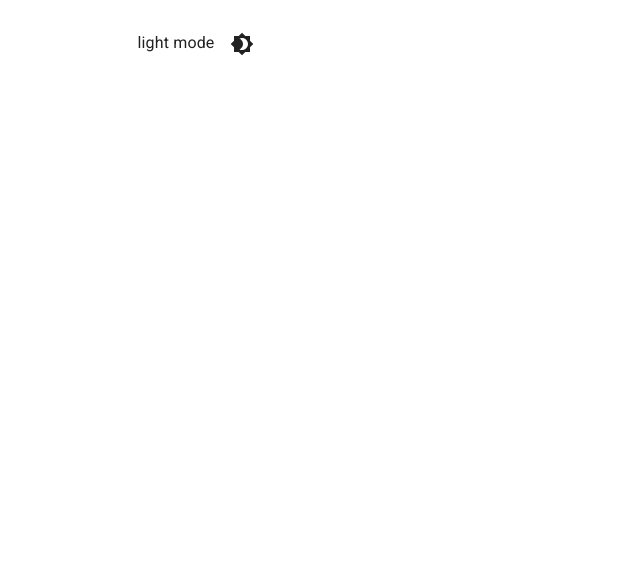
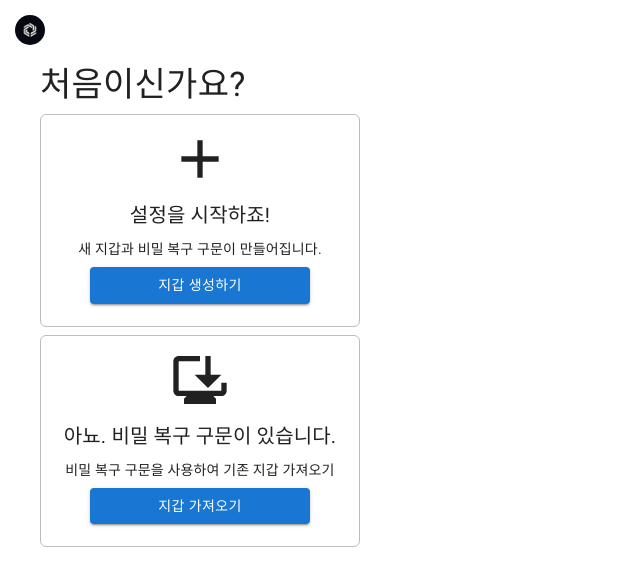
Before and after one commit to codestates/BTA1stProject-20, a React (Create React App) app in the folder client/: page /first-time in a window 1280 px wide. Before the commit this address had no page. Shown: the top 586 px of the page, without its empty margins (0-640 px from the left). Built offline with nearby package versions, Linux system fonts and the light colour scheme.

Commit message:
ui: 불필요한 Page 제거 및 지갑 여부 묻는 페이지 추가

```diff
--- a/client/src/App.tsx
+++ b/client/src/App.tsx
@@ -1,9 +1,8 @@
 import {useMemo, useState} from 'react';
-import {Box, Button, createTheme, CssBaseline, IconButton, ThemeProvider, Typography} from "@mui/material";
-import {Brightness4 as Brightness4Icon, Brightness7 as Brightness7Icon} from '@mui/icons-material';
+import {createTheme, CssBaseline, ThemeProvider} from "@mui/material";
 import {ColorModeContext} from './contexts';
-import {Route, BrowserRouter, Routes} from "react-router-dom";
-import {Page1, Page2, Start} from "./pages";
+import {Route, BrowserRouter, Routes, Navigate} from "react-router-dom";
+import {AskFirstTime, Start} from "./pages";
 
 // TODO: theme change
 // TODO: eslint, prettier 설정 추가
@@ -29,33 +28,13 @@ function App() {
             <CssBaseline />
             <ThemeProvider theme={theme}>
                 <BrowserRouter>
-                    <Box
-                        sx={{
-                            display: 'flex',
-                            flexDirection: 'column',
-                            width: '100%',
-                            height: '100%',
-                            alignItems: 'center',
-                            backgroundColor: 'background.default',
-                            color: 'text.primary',
-                            p: 3,
-                        }}
-                    >
-                        <Box>
-                            <Typography display="inline" variant="body1">
-                                {theme.palette.mode} mode
-                            </Typography>
-                            <IconButton sx={{ml: 1}} onClick={colorMode.toggleColorMode} color="inherit">
-                                {theme.palette.mode === 'dark' ? <Brightness7Icon /> : <Brightness4Icon />}
-                            </IconButton>
-                        </Box>
-                        <Routes>
-                            <Route path="/" element={<Start />} />
-                            <Route path="/start" element={<Start />} />
-                            <Route path="/page1" element={<Page1 />} />
-                            <Route path="/page2" element={<Page2 />} />
-                        </Routes>
-                    </Box>
+
+                    <Routes>
+                        <Route path="index.html" element={<Navigate replace to="/" />} />
+                        <Route path="/" element={<Start />} />
+                        <Route path="/start" element={<Start />} />
+                        <Route path="/first-time" element={<AskFirstTime />} />
+                    </Routes>
                 </BrowserRouter>
             </ThemeProvider>
         </ColorModeContext.Provider>
--- a/client/src/components/ActionCard/ActionCard.tsx
+++ b/client/src/components/ActionCard/ActionCard.tsx
@@ -29,6 +29,8 @@ export const ActionCard: FC<ActionCardProps> = (props) => {
             onClick={onClick}
             sx={{
                 p: 2.75,
+                pt: 1.5,
+                width: '100%',
                 display: 'flex',
                 flexDirection: 'column',
                 justifyContent: 'center',
@@ -42,7 +44,7 @@ export const ActionCard: FC<ActionCardProps> = (props) => {
                 }
             }}
         >
-            <IconComponent sx={{fontSize: '5rem'}} />
+            <IconComponent sx={{fontSize: '4rem'}} />
             <Box mt={1}>
                 <Typography variant="h6">{labels.PRIMARY}</Typography>
             </Box>
--- a/client/src/index.css
+++ b/client/src/index.css
@@ -1,3 +1,6 @@
+* {
+    box-sizing: border-box !important;
+}
 body {
   margin: 0;
   width: 400px;
--- a/client/src/layouts/DefaultLayout.tsx
+++ b/client/src/layouts/DefaultLayout.tsx
@@ -1,17 +1,32 @@
-import {Box} from "@mui/material";
+import {Avatar, Box} from "@mui/material";
 import {ReactNode} from "react";
 
-const DefaultLayout = (props: { children: ReactNode }) => {
+const DefaultLayout = (props: { children: ReactNode, logo?: boolean }) => {
+    const {children, logo = false} = props;
+
     return (
         <Box
             id="layout"
             sx={{
-                px: 5,
+                p: 5,
+                pt: 8,
                 width: '100%',
                 height: '100%'
             }}
         >
-            {props.children}
+            {logo && (
+                <Box position="absolute" left={15} top={15}>
+                    <Avatar
+                        sx={{
+                            width: 30,
+                            height: 30,
+                        }}
+                        alt="$IMX"
+                        src="imx_icon_32.png"
+                    />
+                </Box>
+            )}
+            {children}
         </Box>
     )
 }
--- /dev/null
+++ b/client/src/pages/AskFirstTime.tsx
@@ -0,0 +1,36 @@
+import {DefaultLayout} from "../layouts";
+import {Avatar, Box, Button, Typography} from "@mui/material";
+import {STRINGS} from "../constants";
+import {FullButton} from "../components/FullButton";
+import {Link} from "react-router-dom";
+import {ActionCard} from "../components/ActionCard";
+
+const AskFirstTime = () => {
+    return (
+        <DefaultLayout logo>
+            <Box
+                sx={{
+                    display: 'flex',
+                    flexDirection: 'column',
+                    justifyContent: 'center',
+                    alignItems: 'center',
+                }}
+            >
+                <Box width="100%" mb={1}>
+                    <Typography variant="h4">처음이신가요?</Typography>
+                </Box>
+                <ActionCard
+                    type="create"
+                    onClick={() => console.log('hello')}
+                />
+                <Box mb={1} />
+                <ActionCard
+                    type="bring"
+                    onClick={() => console.log('hello')}
+                />
+            </Box>
+        </DefaultLayout>
+    )
+}
+
+export default AskFirstTime;
--- a/client/src/pages/Main.tsx
+++ /dev/null
@@ -1,9 +0,0 @@
-import {DefaultLayout} from "../layouts";
-
-const Main = () => {
-    return (
-        <DefaultLayout>Main Page!!</DefaultLayout>
-    )
-}
-
-export default Main;
--- a/client/src/pages/Page1.tsx
+++ /dev/null
@@ -1,9 +0,0 @@
-import {DefaultLayout} from "../layouts";
-
-const Page1 = () => {
-    return (
-        <DefaultLayout>Page1</DefaultLayout>
-    )
-}
-
-export default Page1;
--- a/client/src/pages/Page2.tsx
+++ /dev/null
@@ -1,9 +0,0 @@
-import {DefaultLayout} from "../layouts";
-
-const Page2 = () => {
-    return (
-        <DefaultLayout>Page2</DefaultLayout>
-    )
-}
-
-export default Page2;
--- a/client/src/pages/Start.tsx
+++ b/client/src/pages/Start.tsx
@@ -8,7 +8,6 @@ const Start = () => {
     return (
         <DefaultLayout>
             <Box
-                mt={14}
                 sx={{
                     display: 'flex',
                     flexDirection: 'column',
@@ -31,7 +30,7 @@ const Start = () => {
                     <Typography variant="body2">{STRINGS.GLOBAL.PROJECT_DESCRIPTION}</Typography>
                 </Box>
                 <Box flex={1} width="100%">
-                    <Link to="/page1">
+                    <Link to="/first-time">
                         <FullButton >
                             시작하기
                         </FullButton>
--- a/client/src/pages/index.ts
+++ b/client/src/pages/index.ts
@@ -1,4 +1,2 @@
-export {default as Main} from './Main';
-export {default as Page1} from './Page1';
-export {default as Page2} from './Page2';
+export {default as AskFirstTime} from './AskFirstTime';
 export {default as Start} from './Start';
```
